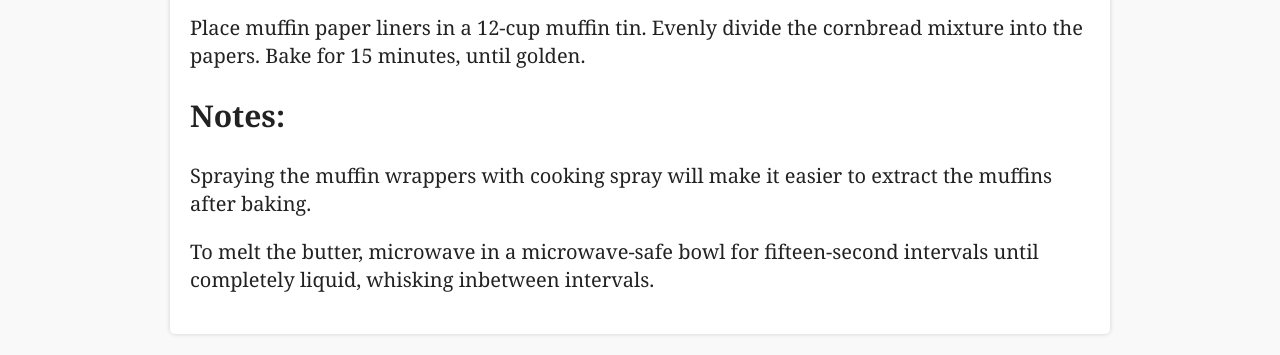
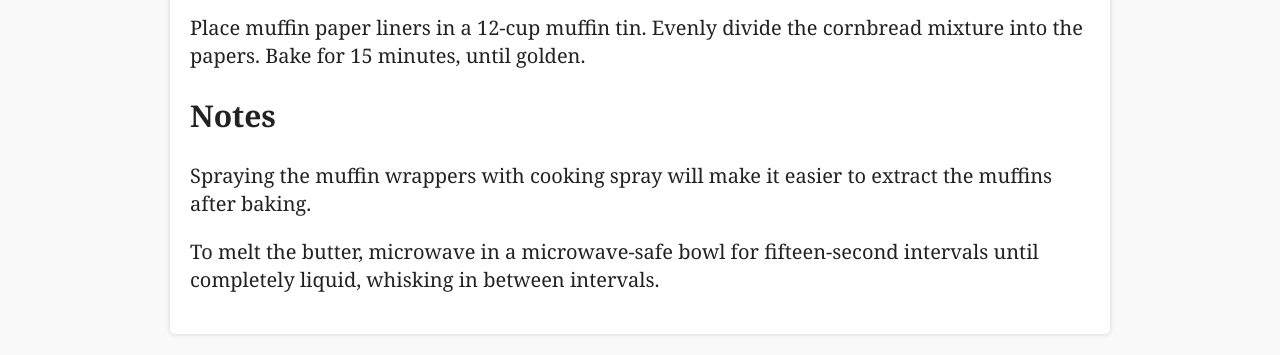
Before and after one commit to adamhammes/old-site, a Jekyll site: the page built from site/recipes/_posts/2016-09-17-honey-cornbread-muffins.md, in a window 1280 px wide. Shown: the part 850-1205 px from the top of the page. Built offline with Jekyll 4.4.1, drawn with Linux system fonts in a browser that asks for light colours.

Commit message:
Small format tweaks

```diff
--- a/site/recipes/_posts/2016-09-17-honey-cornbread-muffins.md
+++ b/site/recipes/_posts/2016-09-17-honey-cornbread-muffins.md
@@ -22,7 +22,6 @@ title: Honey Cornbread Muffins
 
 ## Directions
 
-
 Preheat oven to 400 degrees F.
 
 Into a large bowl, mix the cornmeal, flour, baking powder, sugar, and salt.
@@ -33,8 +32,8 @@ Place muffin paper liners in a 12-cup muffin tin.
 Evenly divide the cornbread mixture into the papers.
 Bake for 15 minutes, until golden.
 
-## Notes:
+## Notes
 
 Spraying the muffin wrappers with cooking spray will make it easier to extract the muffins after baking.
 
-To melt the butter, microwave in a microwave-safe bowl for fifteen-second intervals until completely liquid, whisking inbetween intervals.
+To melt the butter, microwave in a microwave-safe bowl for fifteen-second intervals until completely liquid, whisking in between intervals.
```
